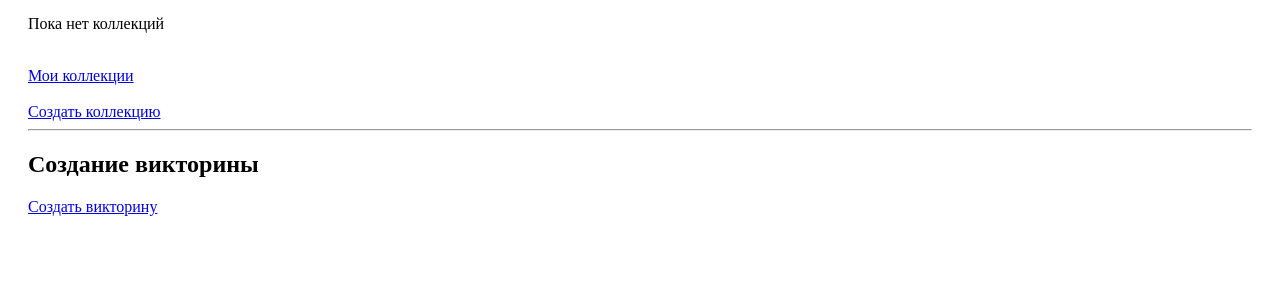
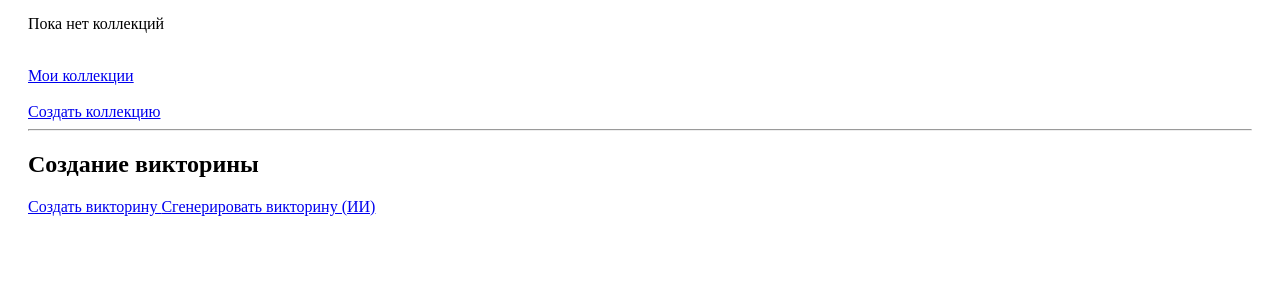
Before and after one commit to roman23323/edu-interactive-platform, a Django app: page / in a window 1280 px wide. Shown: the part 516-800 px from the top of the page. Run offline with Django 5.2, Linux system fonts and the light colour scheme; the visitor is signed in with stand-in values (Sample User, id 1); data that the repository does not hold is empty.

Commit message:
feat: add quiz generation link to home page

```diff
--- a/templates/home.html
+++ b/templates/home.html
@@ -96,6 +96,10 @@
         Создать викторину
     </a>
 
+    <a href="{% url 'quiz_generate' %}">
+        Сгенерировать викторину (ИИ)
+    </a>
+
 {% else %}
 
     <h2>Для пользования карточками нужно авторизоваться</h2>
```
